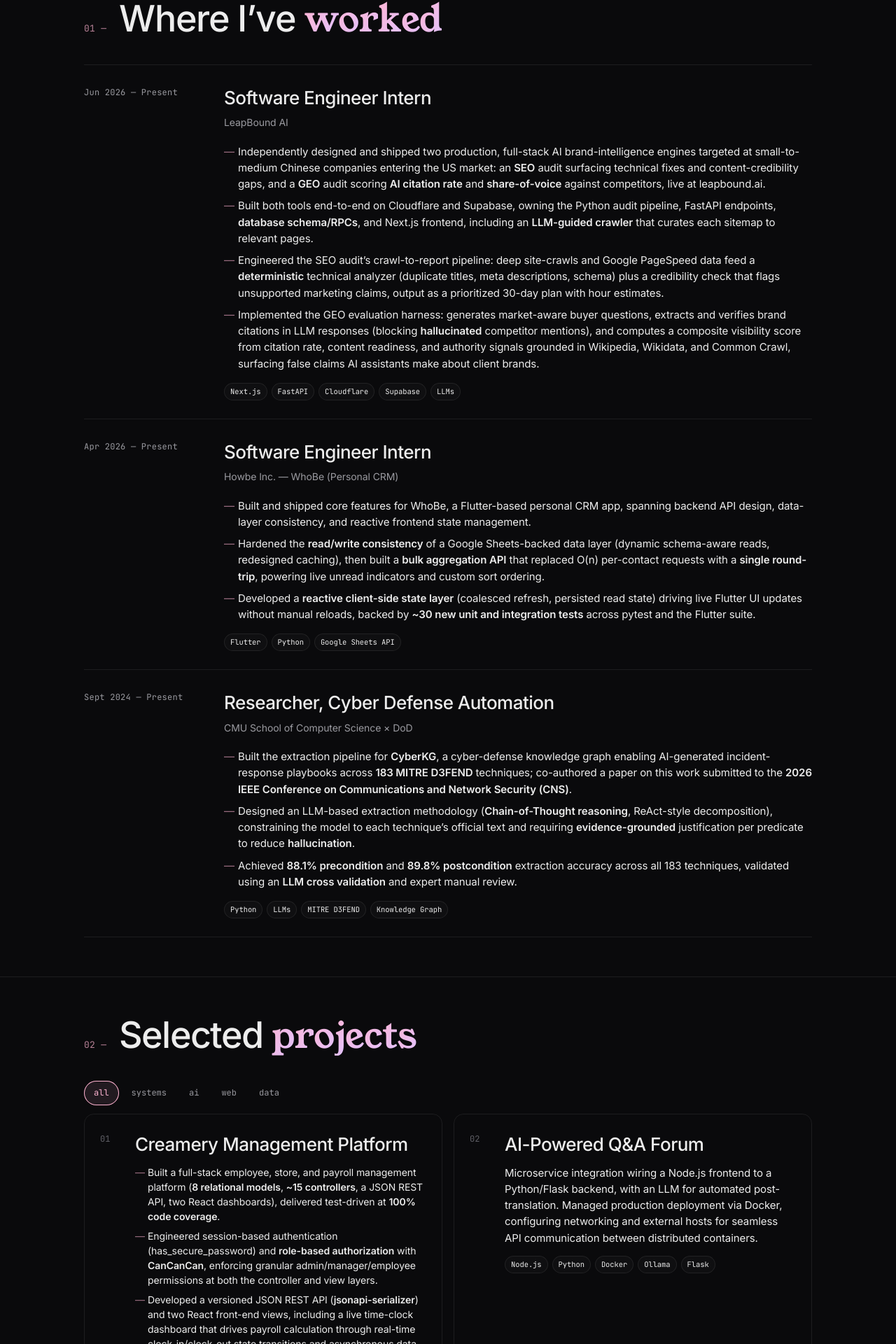
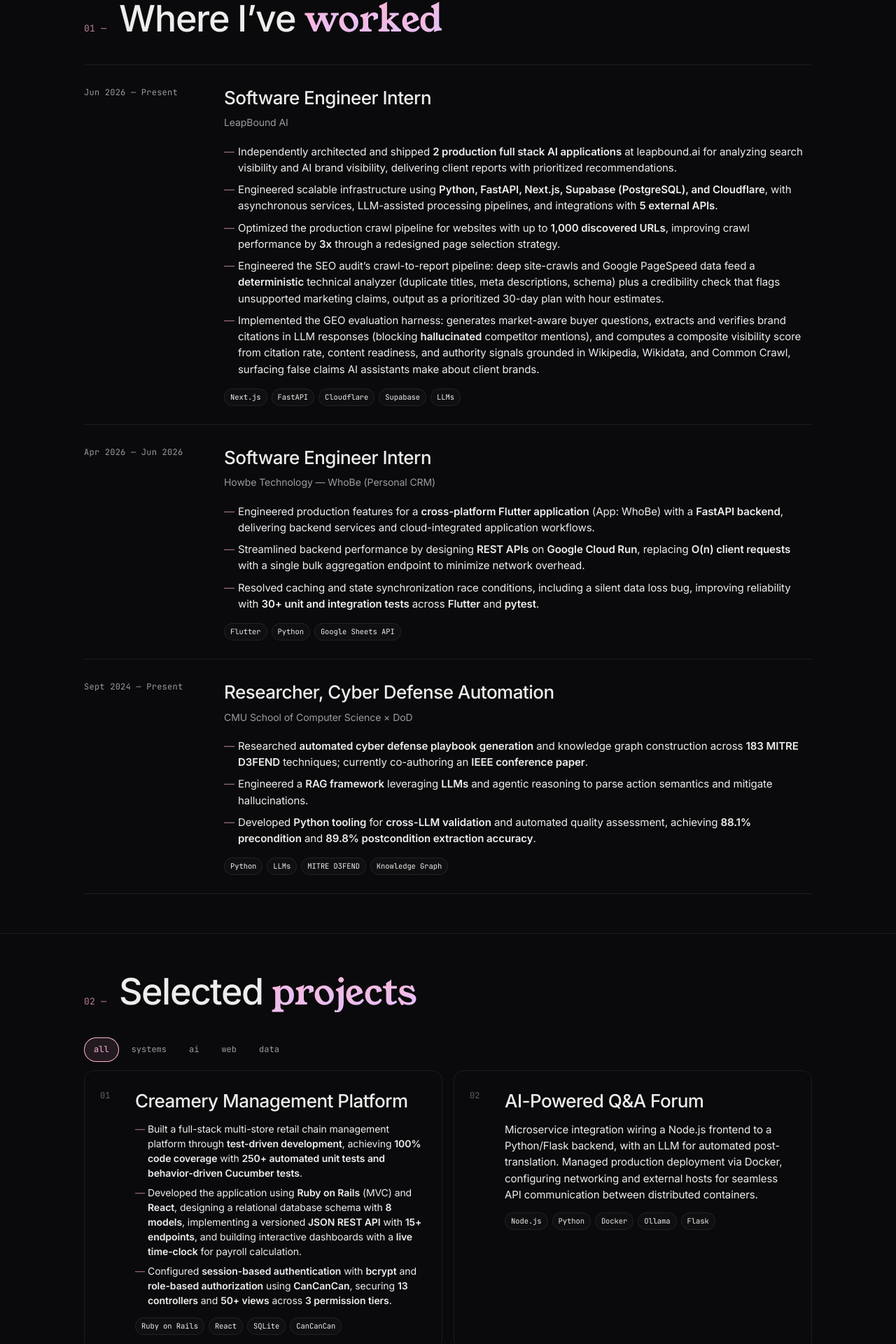
Before and after one commit to newmoooon/personalwebsite, a React (Vite) app in the folder cindywang/: page / in a window 1280 px wide. Shown: the part 857-2777 px from the top of the page at 70% size. Built offline with nearby package versions, Linux system fonts and the light colour scheme.

Commit message:
Update resume content, portrait, and header details to match latest resume

```diff
--- a/cindywang/src/components/Experience.jsx
+++ b/cindywang/src/components/Experience.jsx
@@ -6,8 +6,9 @@
     org: 'LeapBound AI',
     date: 'Jun 2026 — Present',
     bullets: [
-      <>Independently designed and shipped two production, full-stack AI brand-intelligence engines targeted at small-to-medium Chinese companies entering the US market: an <strong>SEO</strong> audit surfacing technical fixes and content-credibility gaps, and a <strong>GEO</strong> audit scoring <strong>AI citation rate</strong> and <strong>share-of-voice</strong> against competitors, live at leapbound.ai.</>,
-      <>Built both tools end-to-end on Cloudflare and Supabase, owning the Python audit pipeline, FastAPI endpoints, <strong>database schema/RPCs</strong>, and Next.js frontend, including an <strong>LLM-guided crawler</strong> that curates each sitemap to relevant pages.</>,
+      <>Independently architected and shipped <strong>2 production full stack AI applications</strong> at leapbound.ai for analyzing search visibility and AI brand visibility, delivering client reports with prioritized recommendations.</>,
+      <>Engineered scalable infrastructure using <strong>Python, FastAPI, Next.js, Supabase (PostgreSQL), and Cloudflare</strong>, with asynchronous services, LLM-assisted processing pipelines, and integrations with <strong>5 external APIs</strong>.</>,
+      <>Optimized the production crawl pipeline for websites with up to <strong>1,000 discovered URLs</strong>, improving crawl performance by <strong>3x</strong> through a redesigned page selection strategy.</>,
       <>Engineered the SEO audit&rsquo;s crawl-to-report pipeline: deep site-crawls and Google PageSpeed data feed a <strong>deterministic</strong> technical analyzer (duplicate titles, meta descriptions, schema) plus a credibility check that flags unsupported marketing claims, output as a prioritized 30-day plan with hour estimates.</>,
       <>Implemented the GEO evaluation harness: generates market-aware buyer questions, extracts and verifies brand citations in LLM responses (blocking <strong>hallucinated</strong> competitor mentions), and computes a composite visibility score from citation rate, content readiness, and authority signals grounded in Wikipedia, Wikidata, and Common Crawl, surfacing false claims AI assistants make about client brands.</>,
     ],
@@ -15,12 +16,12 @@
   },
   {
     title: 'Software Engineer Intern',
-    org: 'Howbe Inc. — WhoBe (Personal CRM)',
-    date: 'Apr 2026 — Present',
+    org: 'Howbe Technology — WhoBe (Personal CRM)',
+    date: 'Apr 2026 — Jun 2026',
     bullets: [
-      <>Built and shipped core features for WhoBe, a Flutter-based personal CRM app, spanning backend API design, data-layer consistency, and reactive frontend state management.</>,
-      <>Hardened the <strong>read/write consistency</strong> of a Google Sheets-backed data layer (dynamic schema-aware reads, redesigned caching), then built a <strong>bulk aggregation API</strong> that replaced O(n) per-contact requests with a <strong>single round-trip</strong>, powering live unread indicators and custom sort ordering.</>,
-      <>Developed a <strong>reactive client-side state layer</strong> (coalesced refresh, persisted read state) driving live Flutter UI updates without manual reloads, backed by <strong>~30 new unit and integration tests</strong> across pytest and the Flutter suite.</>,
+      <>Engineered production features for a <strong>cross-platform Flutter application</strong> (App: WhoBe) with a <strong>FastAPI backend</strong>, delivering backend services and cloud-integrated application workflows.</>,
+      <>Streamlined backend performance by designing <strong>REST APIs</strong> on <strong>Google Cloud Run</strong>, replacing <strong>O(n) client requests</strong> with a single bulk aggregation endpoint to minimize network overhead.</>,
+      <>Resolved caching and state synchronization race conditions, including a silent data loss bug, improving reliability with <strong>30+ unit and integration tests</strong> across <strong>Flutter</strong> and <strong>pytest</strong>.</>,
     ],
     tags: ['Flutter', 'Python', 'Google Sheets API'],
   },
@@ -29,9 +30,9 @@
     org: 'CMU School of Computer Science × DoD',
     date: 'Sept 2024 — Present',
     bullets: [
-      <>Built the extraction pipeline for <strong>CyberKG</strong>, a cyber-defense knowledge graph enabling AI-generated incident-response playbooks across <strong>183 MITRE D3FEND</strong> techniques; co-authored a paper on this work submitted to the <strong>2026 IEEE Conference on Communications and Network Security (CNS)</strong>.</>,
-      <>Designed an LLM-based extraction methodology (<strong>Chain-of-Thought reasoning</strong>, ReAct-style decomposition), constraining the model to each technique&rsquo;s official text and requiring <strong>evidence-grounded</strong> justification per predicate to reduce <strong>hallucination</strong>.</>,
-      <>Achieved <strong>88.1% precondition</strong> and <strong>89.8% postcondition</strong> extraction accuracy across all 183 techniques, validated using an <strong>LLM cross validation</strong> and expert manual review.</>,
+      <>Researched <strong>automated cyber defense playbook generation</strong> and knowledge graph construction across <strong>183 MITRE D3FEND</strong> techniques; currently co-authoring an <strong>IEEE conference paper</strong>.</>,
+      <>Engineered a <strong>RAG framework</strong> leveraging <strong>LLMs</strong> and agentic reasoning to parse action semantics and mitigate hallucinations.</>,
+      <>Developed <strong>Python tooling</strong> for <strong>cross-LLM validation</strong> and automated quality assessment, achieving <strong>88.1% precondition</strong> and <strong>89.8% postcondition extraction accuracy</strong>.</>,
     ],
     tags: ['Python', 'LLMs', 'MITRE D3FEND', 'Knowledge Graph'],
   },
--- a/cindywang/src/components/Home.jsx
+++ b/cindywang/src/components/Home.jsx
@@ -104,9 +104,9 @@
         </p>
 
         <div className="hero-meta mono stagger">
-          <span>SNV, CA / PGH, PA</span>
+          <span>Bay Area, CA / PGH, PA</span>
           <span className="sep">✦</span>
-          <span>B.S. expected 05.2028</span>
+          <span>B.S. 05.2028</span>
         </div>
 
         <div className="hero-actions stagger">
--- a/cindywang/src/components/Projects.jsx
+++ b/cindywang/src/components/Projects.jsx
@@ -9,9 +9,9 @@
     n: '01',
     title: 'Creamery Management Platform',
     bullets: [
-      <>Built a full-stack employee, store, and payroll management platform (<strong>8 relational models</strong>, <strong>~15 controllers</strong>, a JSON REST API, two React dashboards), delivered test-driven at <strong>100% code coverage</strong>.</>,
-      <>Engineered session-based authentication (has_secure_password) and <strong>role-based authorization</strong> with <strong>CanCanCan</strong>, enforcing granular admin/manager/employee permissions at both the controller and view layers.</>,
-      <>Developed a versioned JSON REST API (<strong>jsonapi-serializer</strong>) and two React front-end views, including a live time-clock dashboard that drives payroll calculation through real-time clock-in/clock-out state transitions and asynchronous data fetching.</>,
+      <>Built a full-stack multi-store retail chain management platform through <strong>test-driven development</strong>, achieving <strong>100% code coverage</strong> with <strong>250+ automated unit tests and behavior-driven Cucumber tests</strong>.</>,
+      <>Developed the application using <strong>Ruby on Rails</strong> (MVC) and <strong>React</strong>, designing a relational database schema with <strong>8 models</strong>, implementing a versioned <strong>JSON REST API</strong> with <strong>15+ endpoints</strong>, and building interactive dashboards with a <strong>live time-clock</strong> for payroll calculation.</>,
+      <>Configured <strong>session-based authentication</strong> with <strong>bcrypt</strong> and <strong>role-based authorization</strong> using <strong>CanCanCan</strong>, securing <strong>13 controllers</strong> and <strong>50+ views</strong> across <strong>3 permission tiers</strong>.</>,
     ],
     tags: ['Ruby on Rails', 'React', 'SQLite', 'CanCanCan'],
     cats: ['web', 'data'],
@@ -27,8 +27,9 @@
     n: '03',
     title: 'Dynamic Memory Allocator',
     bullets: [
-      <>Built a dynamic memory allocator (malloc, free, realloc, calloc) using <strong>segregated free lists</strong>, with a custom <strong>heap consistency checker</strong> validating block alignment, header/footer integrity, and coalescing correctness across a full 64-bit address space.</>,
-      <>Eliminated block footers and minimized per-block overhead to cut internal fragmentation, achieving <strong>&gt;75% heap utilization</strong> and <strong>&gt;10,000 kops/sec</strong> throughput.</>,
+      <>Programmed a <strong>memory management system</strong> in C implementing malloc, free, realloc, and calloc using <strong>segregated free lists</strong>.</>,
+      <>Optimized memory efficiency by minimizing data layout overhead, achieving <strong>75%+ heap utilization</strong> and <strong>10,000+ KOPS throughput</strong>.</>,
+      <>Implemented runtime consistency checks to validate memory safety, allocator correctness, and data structure integrity across a <strong>64-bit address space</strong>.</>,
     ],
     tags: ['C', 'Segregated Lists', 'Heap'],
     cats: ['systems'],
```
Also changed, not shown: cindywang/public/portrait.jpg, 1 other file (tests, documents, lock files or other folders).
